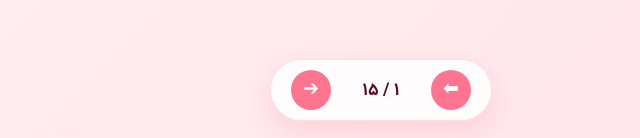
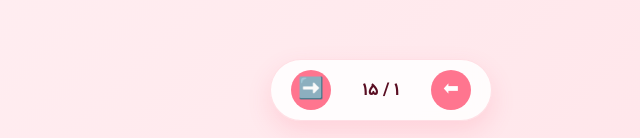
Before and after one commit to xman-jpg/powerpoint, a plain HTML site: page index.html in a window 1280 px wide. Shown: the part 659-797 px from the top of the page, 259-899 px from the left. Drawn offline with Linux system fonts and the light colour scheme.

Commit message:
Update index.html

```diff
--- a/index.html
+++ b/index.html
@@ -680,7 +680,7 @@
         const totalSlides = slides.length;
 
         // Fix button inner text for layout arrow consistency in RTL
-        nextBtn.innerText = '➔';
+        nextBtn.innerText = '➡️';
         prevBtn.innerText = '⬅';
 
         function updateSlides() {
```
